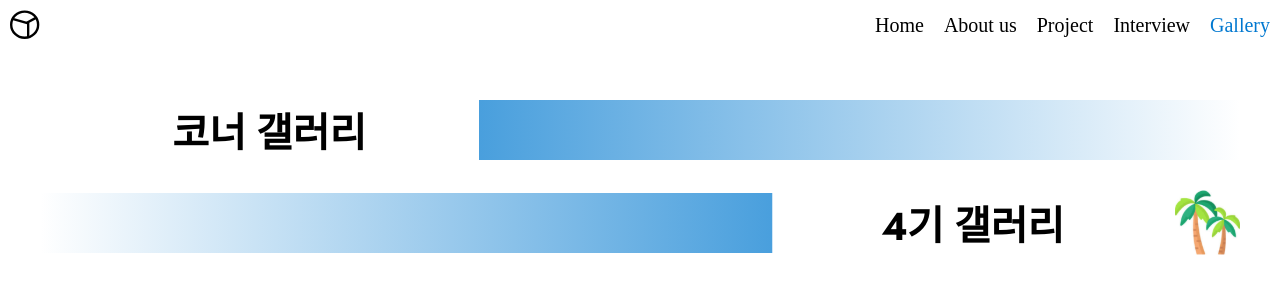
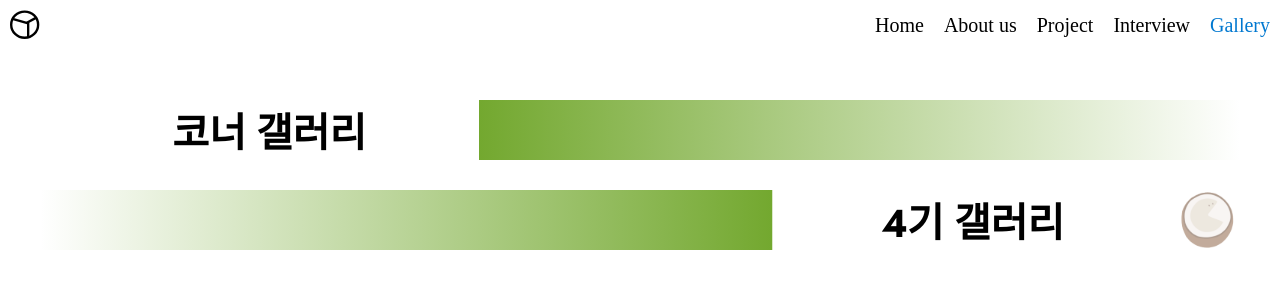
Before and after one commit to DS-Corner-Page/cornerpage_front, a React (Create React App) app: page /gallery in a window 1280 px wide. Shown: the top 305 px of the page. Built offline with nearby package versions, Linux system fonts and the light colour scheme.

Commit message:
:lipstick: Design: 타이틀 바 색상 변경

```diff
--- a/src/components/title/title/Title.js
+++ b/src/components/title/title/Title.js
@@ -67,12 +67,12 @@ export default function Title({ title, subtitle, color }) {
     <T.TitleContainer>
       <T.TopContainer scrollPosition={scrollPosition}>
         <T.Title>{title}</T.Title>
-        <GradientBar color={color === "blue" ? "#499FDD" : "#FF8573"} />
+        <GradientBar color={color} />
       </T.TopContainer>
 
       <T.BottomContainer scrollPosition={scrollPosition}>
         <GradientBar
-          color={color === "blue" ? "#499FDD" : "#FF8573"}
+          color={color}
           reverse="true"
         />
         <T.Title>
--- a/src/page/About.js
+++ b/src/page/About.js
@@ -23,7 +23,7 @@ export default function About() {
       <Title
         title="코딩은 너로부터"
         subtitle="덕성여자대학교 IT 소모임<br/>Corner"
-        color="red"
+        color="#FF8573"
       />
       <S.ContentContainer>
         <S.Section>
--- a/src/page/Gallery.js
+++ b/src/page/Gallery.js
@@ -28,7 +28,7 @@ export default function Gallery() {
 
   return (
     <>
-      <Title title="코너 갤러리" subtitle={`${selectedNumber} 갤러리`} color="blue" />
+      <Title title="코너 갤러리" subtitle={`${selectedNumber} 갤러리`} color="#73a82fff" />
       <A.Gallery>
         <A.SideBar>
           {["4기", "3기", "2기", "1기"].map((item) => (
--- a/src/page/Interview.js
+++ b/src/page/Interview.js
@@ -119,7 +119,7 @@ export default function Interview() {
 
   return (
     <div>
-      <Title title="코너 인터뷰" subtitle={`${selectedProject} 인터뷰`} color="blue" />
+      <Title title="코너 인터뷰" subtitle={`${selectedProject} 인터뷰`} color="#499FDD" />
       <ProjectList
         selectedProject={selectedProject}
         setSelectedProject={setSelectedProject}
--- a/src/page/Project.js
+++ b/src/page/Project.js
@@ -11,7 +11,7 @@ export default function Project() {
       <Title
         title="코너 프로젝트"
         subtitle={`${selectedProject} 프로젝트`}
-        color="blue"
+        color="#9c84ccff"
       />
       <ProjectList
         selectedProject={selectedProject}
```
